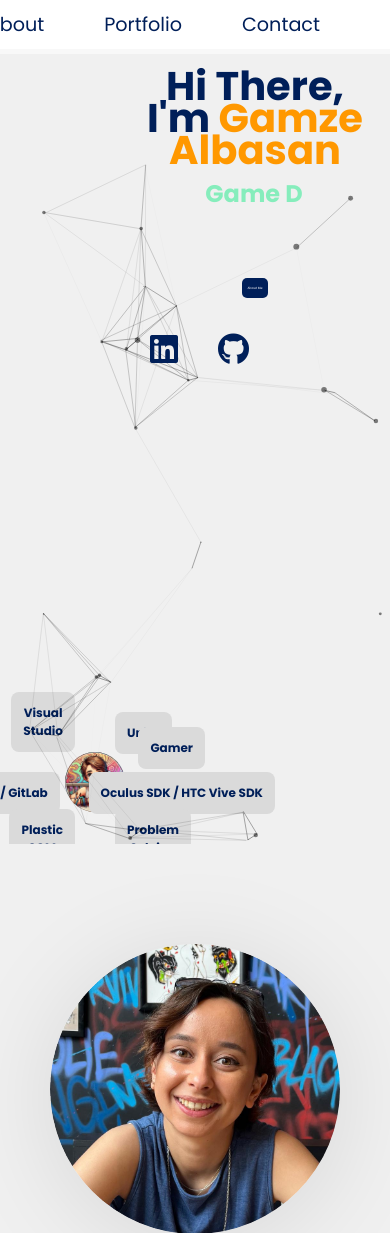
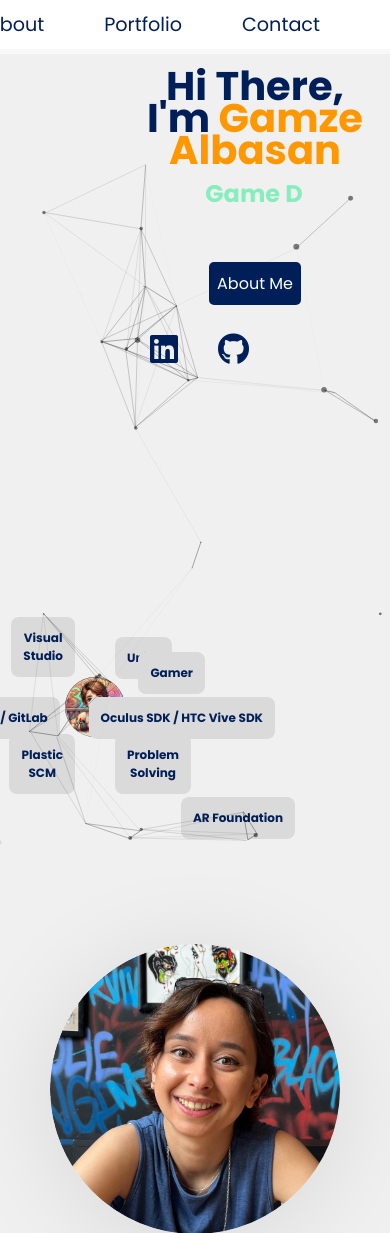
Before and after one commit to gmzalbsn/gamze.github.io, a PHP site: page / in a window 390 px wide; the page is wider, and only the part inside the window is pictured. Shown: the top 1233 px of that part. Run offline with PHP 8.4, Linux system fonts and the light colour scheme.

Commit message:
Update styles.css

```diff
--- a/styles.css
+++ b/styles.css
@@ -89,12 +89,12 @@ body {
     }
 
     .btn {
-        font-size: 0.2rem !important;           /* Buton yazı boyutunu küçültme */
-        padding: 8px 5px !important;            /* Butonun boyutunu daha küçük yapma */
+        font-size: 1rem !important;           /* Buton yazı boyutunu küçültme */
+        padding: 10px 8px !important;            /* Butonun boyutunu daha küçük yapma */
     }
 
     .image {
-        margin: 5px 0;              /* Görsel için daha az boşluk */
+        margin: 80px 0;              /* Görsel için daha az boşluk */
     }
 
     .image img {
@@ -104,12 +104,12 @@ body {
     }
 
     .social-icons {
-        margin-top: 10px;
+        margin-top: 8px;
     }
 
     .social-icons a {
         font-size: 0.8rem;           /* Sosyal simgeleri küçültme */
-        padding: 4px;
+        padding: 2px;
     }
 }
 #particles-js {
```
